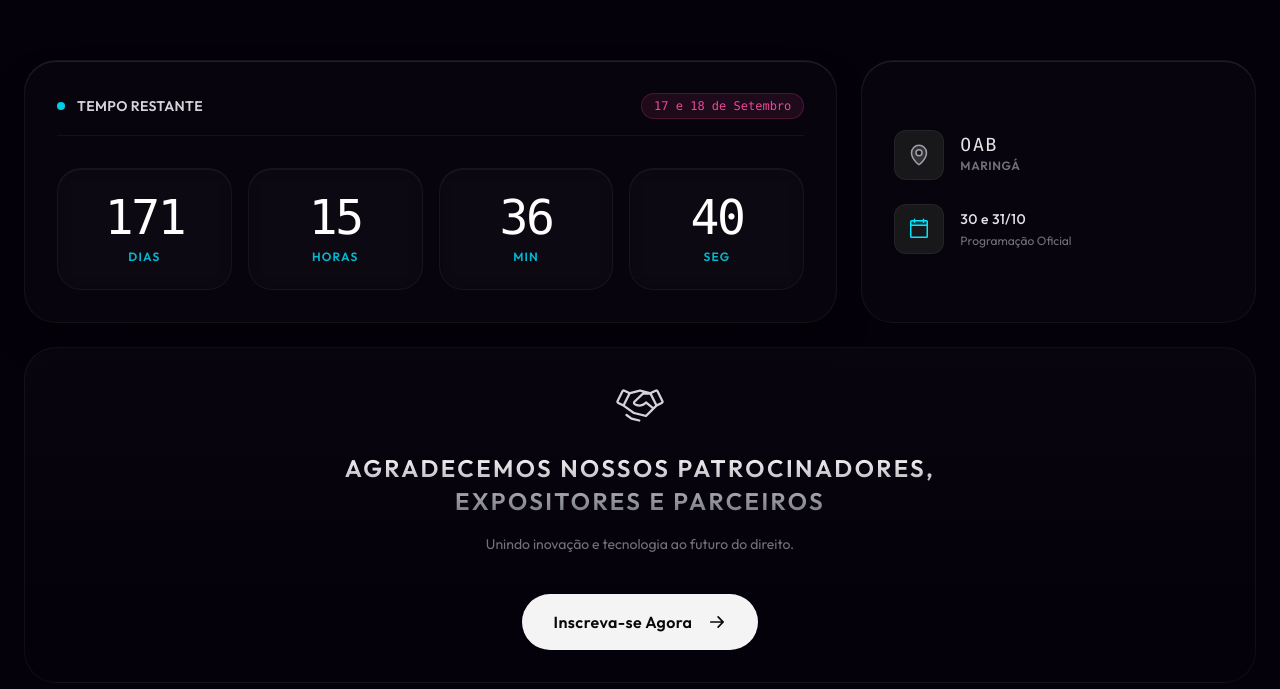
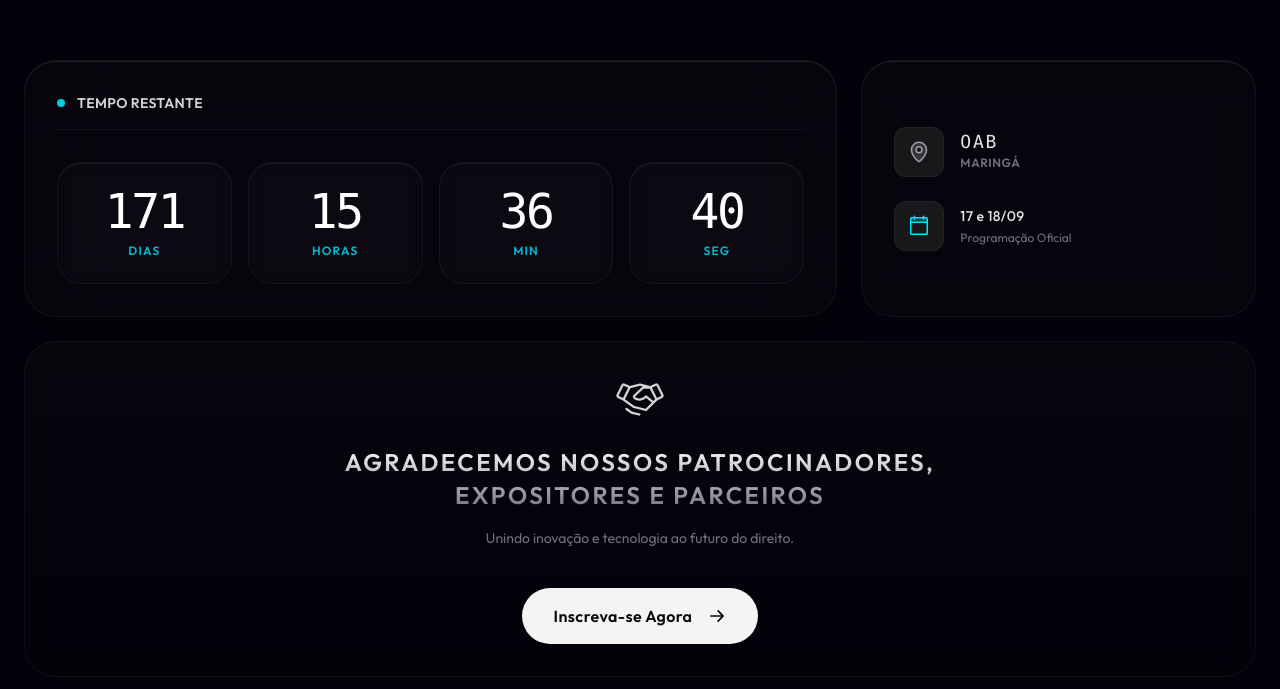
Before and after one commit to oabmgagestao/futulaw-webapp, a Next.js app: page / in a window 1280 px wide. Shown: the part 3204-3893 px from the top of the page. Built offline with nearby package versions, Linux system fonts and the light colour scheme; no server answers.

Commit message:
add fix de data e remove de span

```diff
--- a/app/page.tsx
+++ b/app/page.tsx
@@ -311,9 +311,6 @@ useMotionValueEvent(smoothProgress, "change", (latest) => {
                      <div className="w-2 h-2 rounded-full bg-[#00e6ff] animate-pulse" />
                      <span className="text-sm font-semibold tracking-wide text-zinc-300 uppercase">Tempo Restante</span>
                    </div>
-                   <span className="font-mono text-xs text-[#ec4899] px-3 py-1 bg-[#ec4899]/10 rounded-full border border-[#ec4899]/20">
-                     17 e 18 de Setembro
-                   </span>
                  </div>
                  <div className="grid grid-cols-4 gap-3 md:gap-4">
                    <TimeBlock label="Dias" value={days} />
@@ -339,7 +336,7 @@ useMotionValueEvent(smoothProgress, "change", (latest) => {
                     <CalendarBlank size={24} weight="duotone" className="text-[#00e6ff]" />
                   </div>
                   <div>
-                    <p className="text-zinc-200 text-sm font-medium tracking-wide">30 e 31/10</p>
+                    <p className="text-zinc-200 text-sm font-medium tracking-wide">17 e 18/09</p>
                     <p className="text-zinc-500 text-xs mt-1">Programação Oficial</p>
                   </div>
                 </div>
```
